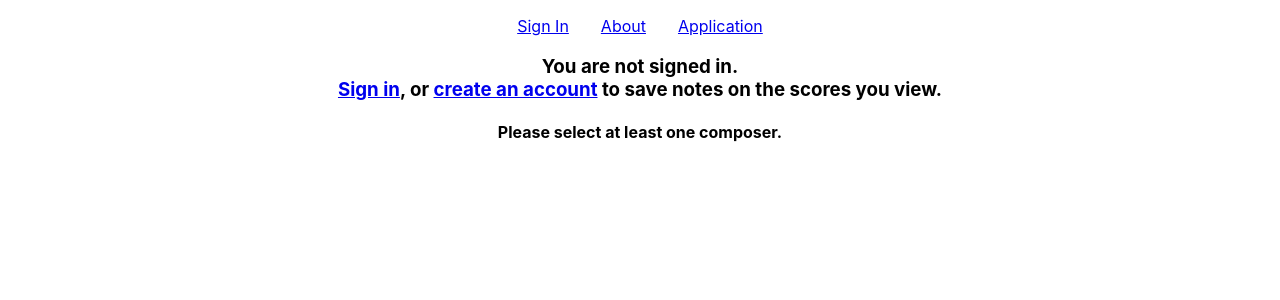
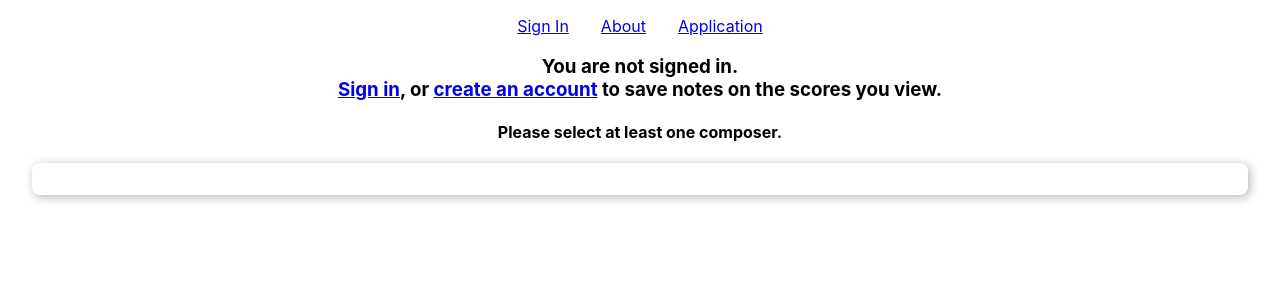
Before and after one commit to QED0711/score-study-react, a React (Create React App) app: page /app in a window 1280 px wide. Shown: the top 300 px of the page. Built offline with nearby package versions, Linux system fonts and the light colour scheme; no server answers.

Commit message:
score display styles

```diff
--- a/src/App.js
+++ b/src/App.js
@@ -5,6 +5,7 @@ import "./App.css";
 import "./css/elements.css";
 import "./css/user.css";
 import "./css/navigation.css";
+import "./css/score-display.css";
 import "./css/periods.css";
 import "./css/comments.css";
 import "./css/modals.css";
--- a/src/components/periods/PeriodContainer.js
+++ b/src/components/periods/PeriodContainer.js
@@ -69,7 +69,7 @@ const PeriodContainer = () => {
       {
         !!cs.selectedComposers.length ?
           !!cs.filteredScores.length ?
-            <button className="btn"
+            <button id="new-score-btn" className="btn"
               onClick={e => {
                 randomScore(cs.filteredScores, csm.setSelectedScore);
               }}
--- a/src/css/elements.css
+++ b/src/css/elements.css
@@ -1,3 +1,7 @@
+
+.btn{
+    cursor: pointer;
+}
 
 .btn, input[type="submit"]{
     margin: 0.25rem;
--- a/src/css/periods.css
+++ b/src/css/periods.css
@@ -4,7 +4,7 @@ CONTAINER
 
 .period-selection-container{
   width: 95%;
-  margin: 1em auto 0;
+  margin: 1em auto 1em;
   padding: 1em 0;
 
   box-shadow: 2px 2px 10px var(--light-shadow);
--- /dev/null
+++ b/src/css/score-display.css
@@ -0,0 +1,36 @@
+.score-display{
+    width: 95%;
+    margin: 1em auto 0;
+    border-radius: 8px;
+    box-shadow: 2px 2px 10px var(--light-shadow);
+    padding: 1rem 0;
+}
+
+.score-display .btn{
+    margin-bottom: 1rem;
+    display: inline-block;
+}
+
+#new-score-btn{
+    font-size: 1.5rem;
+    background-color: var(--accent-blue);
+    border-color: var(--accent-blue);
+    font-style: italic;
+    /* box-shadow: 2px 2px 10px var(--light-shadow); */
+
+    animation-name: pulsing-shadow;
+    animation-duration: 2s;
+    animation-fill-mode: both;
+
+    cursor: pointer;
+
+}
+
+@keyframes pulsing-shadow{
+    0%{
+        box-shadow: 0 0 0 var(--light-shadow);
+    }
+    100%{
+        box-shadow: 2px 2px 20px var(--light-shadow);
+    }
+}
```
